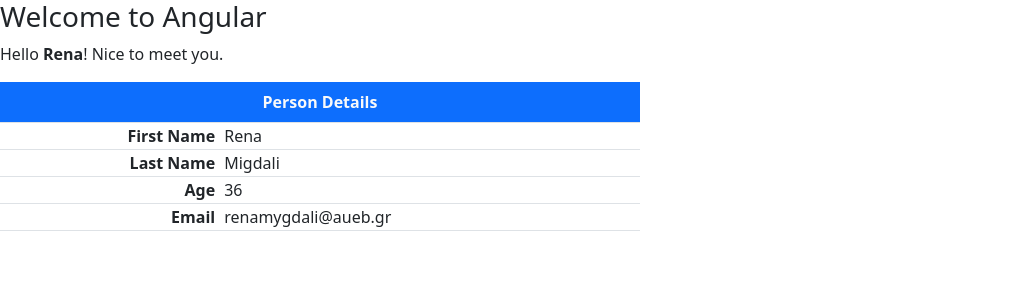
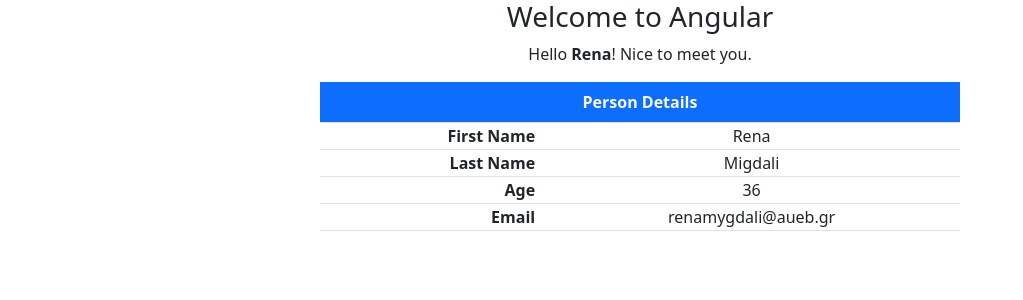
Before and after one commit to RenaMygdali/angular-introduction, an Angular app: page / in a window 1280 px wide. Shown: the top 300 px of the page, without its empty margins (0-1023 px from the left). Built offline with nearby package versions, Linux system fonts and the light colour scheme.

Commit message:
bootstrap cdn & minor styling changes

```diff
--- a/angular.json
+++ b/angular.json
@@ -50,7 +50,6 @@
               "src/assets"
             ],
             "styles": [
-              "node_modules/bootstrap/dist/css/bootstrap.min.css",
               "src/styles.css"
             ],
             "scripts": []
--- a/src/app/app.component.html
+++ b/src/app/app.component.html
@@ -1,7 +1,7 @@
-<div class="">
+<div class="text-center">
   <h3>Welcome to Angular</h3>
   <p>Hello <strong>{{ name }}</strong>! Nice to meet you.</p>
-
+  <div class="d-flex flex-column align-items-center  ">
     <table class="table table-bordered w-50">
       <caption class="caption-top fw-bold bg-primary text-light text-center">
         Person Details
@@ -24,3 +24,4 @@
       </tr>
     </table>
   </div>
+</div>
--- a/src/index.html
+++ b/src/index.html
@@ -3,10 +3,10 @@
 <head>
   <meta charset="utf-8">
   <title>AngularIntroduction</title>
-  <link href="https://cdn.jsdelivr.net/npm/bootstrap@5.3.3/dist/css/bootstrap.min.css" rel="stylesheet" integrity="sha384-QWTKZyjpPEjISv5WaRU9OFeRpok6YctnYmDr5pNlyT2bRjXh0JMhjY6hW+ALEwIH" crossorigin="anonymous">
   <base href="/">
   <meta name="viewport" content="width=device-width, initial-scale=1">
   <link rel="icon" type="image/x-icon" href="favicon.ico">
+  <link href="https://cdn.jsdelivr.net/npm/bootstrap@5.3.3/dist/css/bootstrap.min.css" rel="stylesheet" integrity="sha384-QWTKZyjpPEjISv5WaRU9OFeRpok6YctnYmDr5pNlyT2bRjXh0JMhjY6hW+ALEwIH" crossorigin="anonymous">
 </head>
 <body>
   <app-root></app-root>
```
Lines whose indentation alone changed are shown as unchanged.
